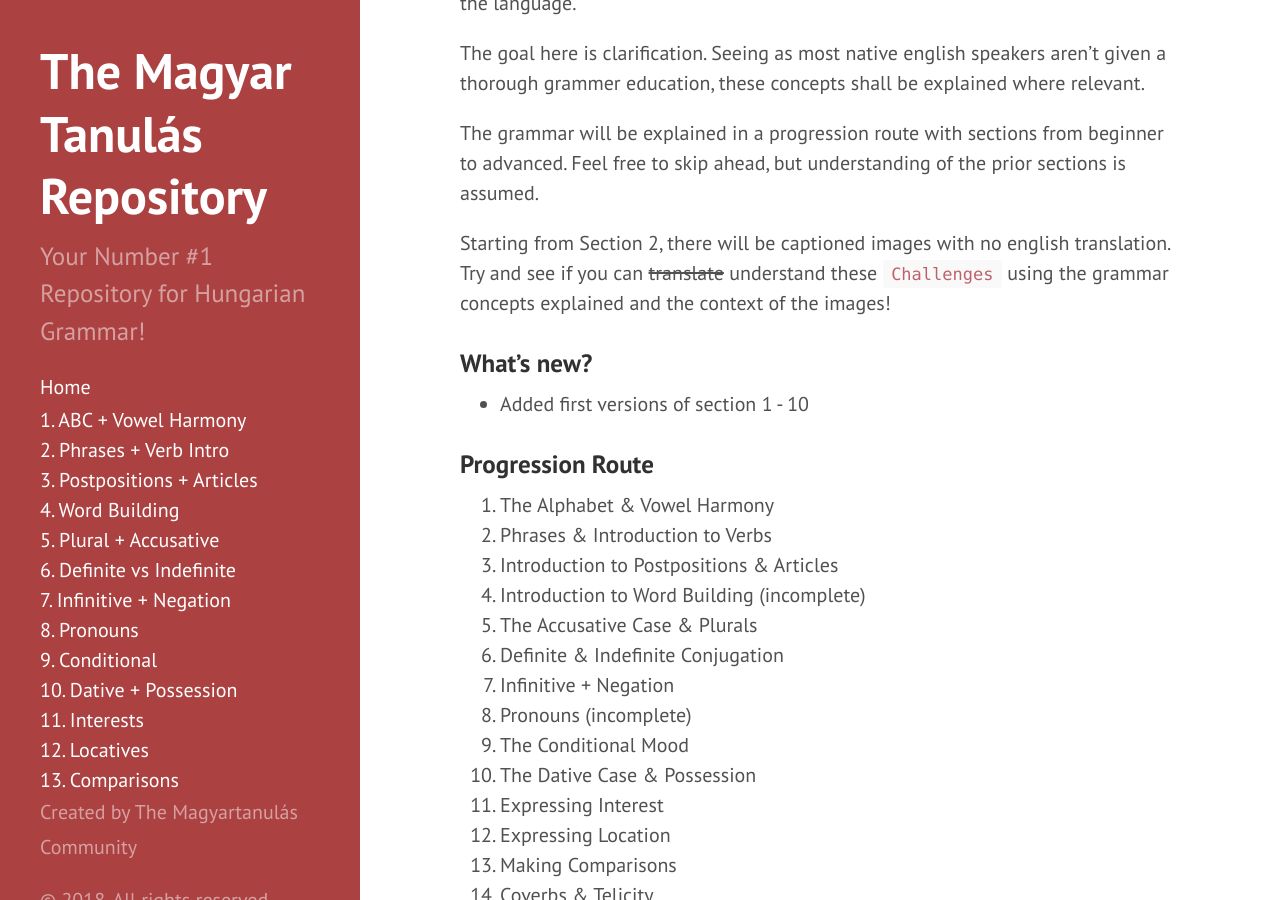
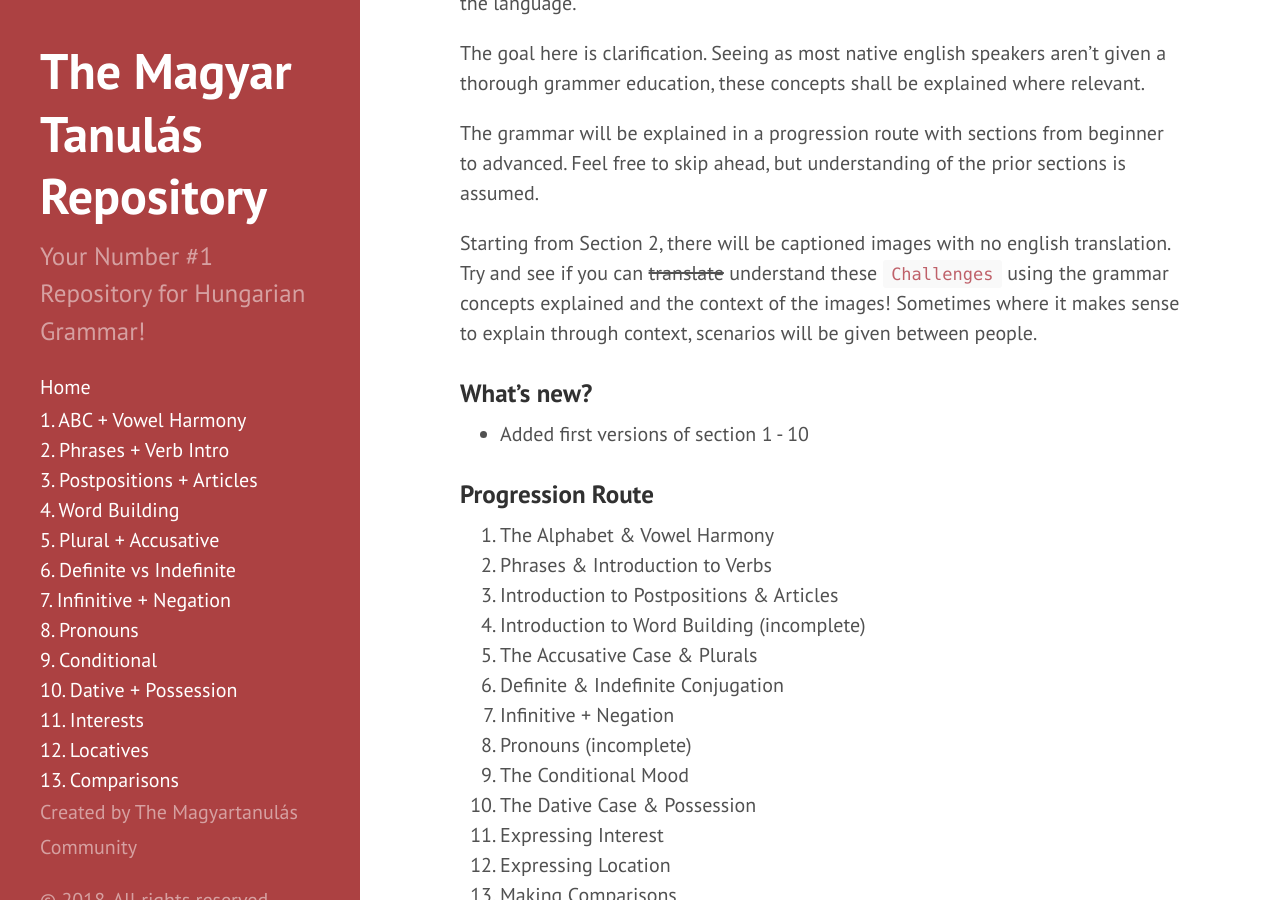
Before and after one commit to Magyartanulas/magyartanulas.github.io, a Jekyll site: the page built from _posts/2012-02-06-whats-jekyll.md, in a window 1280 px wide and 900 px high, scrolled down 349 px. Built offline with Jekyll 4.4.1, drawn with Linux system fonts in a browser that asks for light colours; Markdown is read by kramdown in place of the engine named in the settings.

Commit message:
Update 2012-02-06-whats-jekyll.md

```diff
--- a/_posts/2012-02-06-whats-jekyll.md
+++ b/_posts/2012-02-06-whats-jekyll.md
@@ -14,7 +14,7 @@
 
 The grammar will be explained in a progression route with sections from beginner to advanced. Feel free to skip ahead, but understanding of the prior sections is assumed.
 
-Starting from Section 2, there will be captioned images with no english translation. Try and see if you can ~~translate~~ understand these `Challenges` using the grammar concepts explained and the context of the images!
+Starting from Section 2, there will be captioned images with no english translation. Try and see if you can ~~translate~~ understand these `Challenges` using the grammar concepts explained and the context of the images! Sometimes where it makes sense to explain through context, scenarios will be given between people.
 
 ### What's new?
 
```
